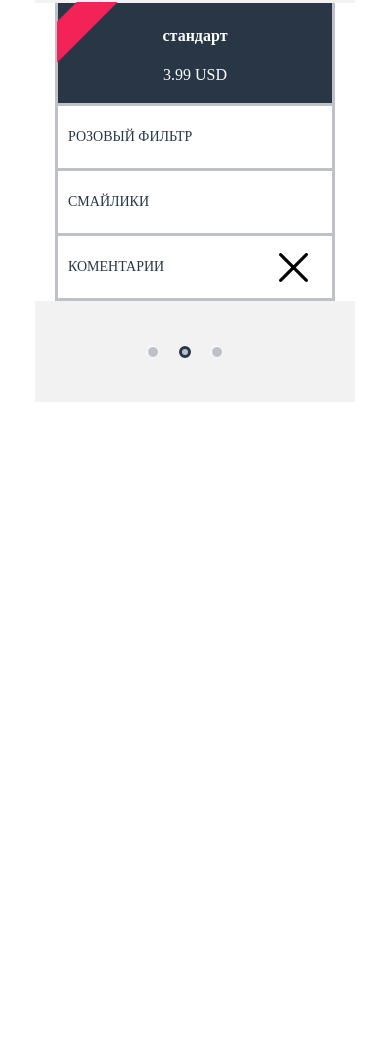
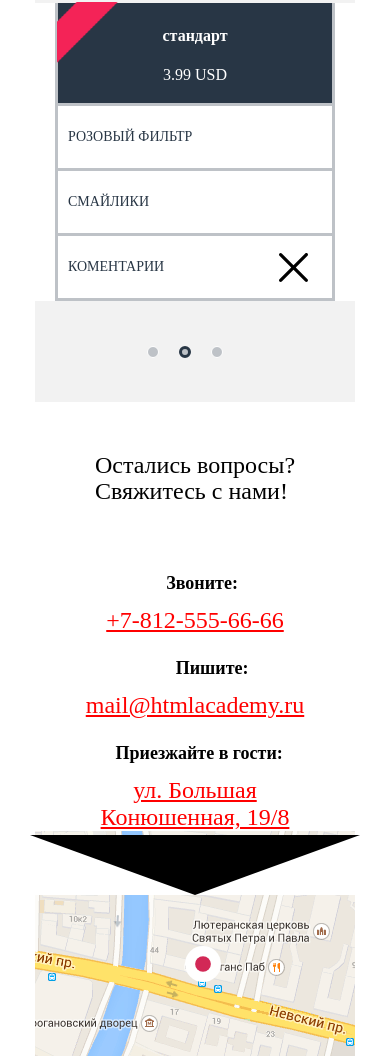
Before and after one commit to zeckson/pink-ac, a website: page app/index.html in a window 390 px wide. Shown: the part 2099-3155 px from the top of the page. Before the commit the page ends 2509 px from the top, so only its background shows below. Drawn offline with nearby package versions, Linux system fonts and the light colour scheme; files that its build step writes are made by us from their sources.

Commit message:
mobile another decor block-map

```diff
--- a/app/index.html
+++ b/app/index.html
@@ -109,6 +109,31 @@
         <button class="mobile__btn--style mobile__btn--active of__btn--two "></button>
         <button class="mobile__btn--style of__btn--three"></button>
     </div>
+    <div class="main__contaсt">
+        <div class="main__contact--title">
+            <h3>Остались вопросы?<br>
+                Свяжитесь с нами!</h3>
+        </div>
+        <div class="main__contact--phone-number">
+            <h4 class="contact__h--style">Звоните:</h4>
+            <a href="tel:+78125556666">+7-812-555-66-66</a>
+        </div>
+        <div class="main__contact--email">
+            <h4 class="contact__h--style">Пишите:</h4>
+            <a href="mailto: mail@htmlacademy.ru">mail@htmlacademy.ru</a>
+        </div>
+        <div class="main__contact--address">
+            <h4 class="contact__h--style">Приезжайте в гости:</h4>
+            <a href="https://www.google.com/maps/place/%D0%91%D0%BE%D0%BB%D1%8C%D1%88%D0%B0%D1%8F+%D0%9A%D0%BE%D0%BD%D1%8E%D1%88%D0%B5%D0%BD%D0%BD%D0%B0%D1%8F+%D1%83%D0%BB.,+19%2F8,+%D0%A1%D0%B0%D0%BD%D0%BA%D1%82-%D0%9F%D0%B5%D1%82%D0%B5%D1%80%D0%B1%D1%83%D1%80%D0%B3,+191186/@59.9387165,30.3208587,17z/data=!3m1!4b1!4m5!3m4!1s0x4696310fca145cc1:0x42b32648d8238007!8m2!3d59.9387165!4d30.3230474">
+                ул. Большая<br>
+                Конюшенная, 19/8
+            </a>
+        </div>
+    </div>
+    <div class="main__map">
+        <img src="img/Layer%20153.png" alt="map"width="320" height="645">
+        <img src="img/icon-map-marker.svg" alt="map-marker">
+    </div>
 </main>
 </body>
 </html>
--- a/app/sass/main.scss
+++ b/app/sass/main.scss
@@ -1,4 +1,3 @@
-
 
 .page__main {
   width: 320px;
@@ -186,7 +185,7 @@
   background-position-y: 50%;
 }
 
-.offer__btn{
+.offer__btn {
   width: 320px;
   display: flex;
   justify-content: center;
@@ -194,3 +193,80 @@
   height: 101px;
   background-color: #f2f2f2;
 }
+
+.main__contaсt {
+  min-height: 412px;
+  width: 320px;
+  display: flex;
+  flex-direction: column;
+  justify-content: center;
+  align-items: center;
+  position: relative;
+  background-color: white;
+
+  &::after {
+    content: "";
+    border-top: 60px black solid;
+    border-left: 165px white solid;
+    border-right: 165px white solid;
+    position: absolute;
+    top: 433px;
+    z-index: 100;
+  }
+
+  a {
+    color: red;
+    font-size: 24px;
+    display: inline-block;
+    text-align: center;
+  }
+}
+
+.main__contact--title {
+  h3 {
+    font-size: 24px;
+    font-weight: lighter;
+    line-height: 26px;
+    margin-bottom: 45px;
+    margin-top: 50px;
+  }
+}
+
+.contact__h--style {
+  font-size: 18px;
+  font-weight: bold;
+  margin-bottom: 13px;
+}
+
+.main__contact--phone-number {
+  h4 {
+    padding-left: 60px;
+  }
+}
+
+.main__contact--email {
+  h4 {
+    padding-left: 90px;
+  }
+}
+
+.main__contact--address {
+  h4 {
+    padding-left: 15px;
+  }
+}
+
+.main__map{
+  position: relative;
+  img:nth-child(1){
+    position: absolute;
+    z-index: -1;
+    top:-420px
+  }
+  img:nth-child(2){
+    position: absolute;
+    z-index: 10;
+    top: 115px;
+    left:150px;
+  }
+}
```
Also changed, not shown: app/img/Layer 153.png (added), app/img/icon-map-marker.svg (added).
